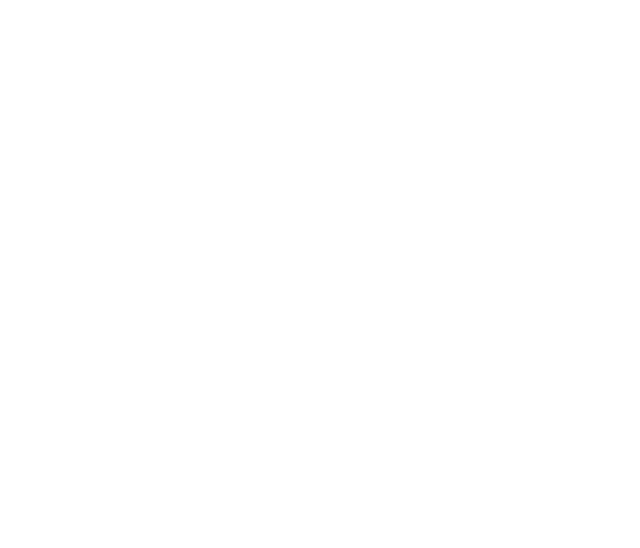
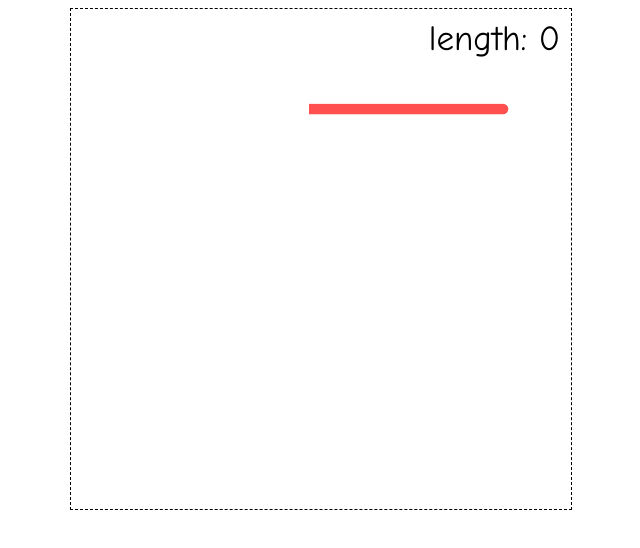
Before and after one commit to amadevBox/snake, a website: page index.html in a window 1280 px wide. Shown: the whole page, without its empty margins (320-960 px from the left). Drawn offline with Linux system fonts and the light colour scheme; files that its build step writes are made by us from their sources.

Commit message:
add score

```diff
--- a/index.html
+++ b/index.html
@@ -6,6 +6,32 @@
   </head>
   <body>
     <script src="lib/index.js"></script>
-    <canvas id="canvas" width="300" height="300"></canvas>
+    <style media="screen">
+      #map {
+        display: block;
+        margin: 0 auto;
+        border: 1px dashed;
+      }
+
+      .wrapper {
+        position: relative;
+        width: 500px;
+        height: 500px;
+        margin: 0 auto;
+      }
+
+      .score {
+        position: absolute;
+        right: 0;
+        top: 0;
+        margin: 10px;
+        font: 35px Comic Sans MS;
+
+      }
+    </style>
+    <div class="wrapper">
+      <p class="score">length: 0</p>
+      <canvas id="map" width="500" height="500"></canvas>
+    </div>
   </body>
 </html>
--- a/src/index.js
+++ b/src/index.js
@@ -1,10 +1,10 @@
-const convertDegInRad = (angle) => {
+const degToRad = (angle) => {
   return (angle * Math.PI) / 180
 }
 
 class Snake {
-  constructor(color = '#ff5050', x, y, angle, length, ctx) {
-    this.color = color
+  constructor(x, y, angle, length, ctx) {
+    this.color = '#ff5050'
     this.name = name
     this.x = x
     this.y = y
@@ -31,9 +31,9 @@ class Snake {
   }
 
   running(cSetting, that) {
-    const radian = convertDegInRad(that.angle)
-    that.x += that.SPEED * Math.cos(radian)
-    that.y += that.SPEED * Math.sin(radian)
+    const radian = degToRad(that.angle)
+    that.x += Snake.SPEED * Math.cos(radian)
+    that.y += Snake.SPEED * Math.sin(radian)
     that.validationCoordinates(cSetting)
     that.pushCoordinates()
     that.draw()
@@ -59,15 +59,15 @@ class Snake {
     }
   }
 
-  validationCoordinates(cSetting) {
-    if (this.x < cSetting.THICNESS_WALL) {
-     this.x = cSetting.mapW - cSetting.THICNESS_WALL
-    } else if (this.x > cSetting.mapW - cSetting.THICNESS_WALL) {
-     this.x = cSetting.THICNESS_WALL
-    } else if (this.y < cSetting.THICNESS_WALL) {
-     this.y = cSetting.mapH - cSetting.THICNESS_WALL
-    } else if (this.y > cSetting.mapH - cSetting.THICNESS_WALL) {
-     this.y = cSetting.THICNESS_WALL
+  validationCoordinates({mapW, mapH}) {
+    if (this.x < 0) {
+      this.x = mapW
+    } else if (this.x > mapW) {
+      this.x = 0
+    } else if (this.y < 0) {
+      this.y = mapH
+    } else if (this.y > mapH) {
+      this.y = 0
     }
   }
 
@@ -87,8 +87,8 @@ class Snake {
     } else {
       this.SPEED = 2
     }
-    this.x += (this.SPEED * Math.cos(convertDegInRad(this.angle))) >> 0
-    this.y += this.SPEED * Math.sin(convertDegInRad(this.angle))
+    this.x += this.SPEED * Math.cos(degToRad(this.angle))
+    this.y += this.SPEED * Math.sin(degToRad(this.angle))
     this.pushCoordinates()
     this.draw()
   }
@@ -99,7 +99,31 @@ class Snake {
   }
 }
 
-Snake.INITIAL_LENGTH  = 150
+Snake.INITIAL_LENGTH = 150
 Snake.PIECE_SNAKE_RADIUS = 5.3
 Snake.SPEED = 2
 Snake.ROTATION_SPEED = 5
+
+
+window.onload = () => {
+  const canvas = document.getElementById('map')
+  const ctx = canvas.getContext('2d')
+
+  const snake = new Snake(100, 100, 0, 100, ctx)
+  snake.start({mapW: 500, mapH: 500})
+
+  addEventListener(
+    'keydown', (e) => {
+      switch(e.keyCode) {
+        case 37: {
+          snake.turnLeft()
+          break
+        }
+        case 39: {
+          snake.turnRight()
+          break
+        }
+      }
+    }
+  )
+}
```
